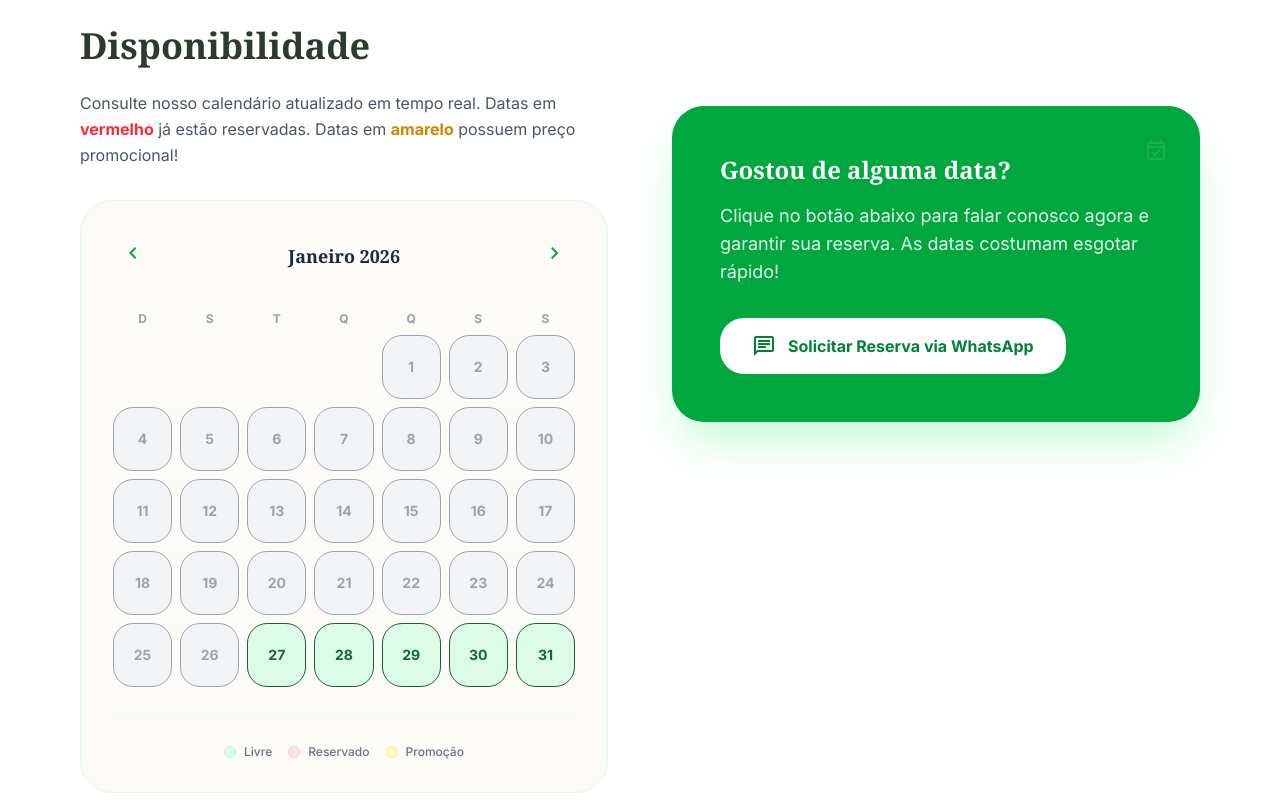
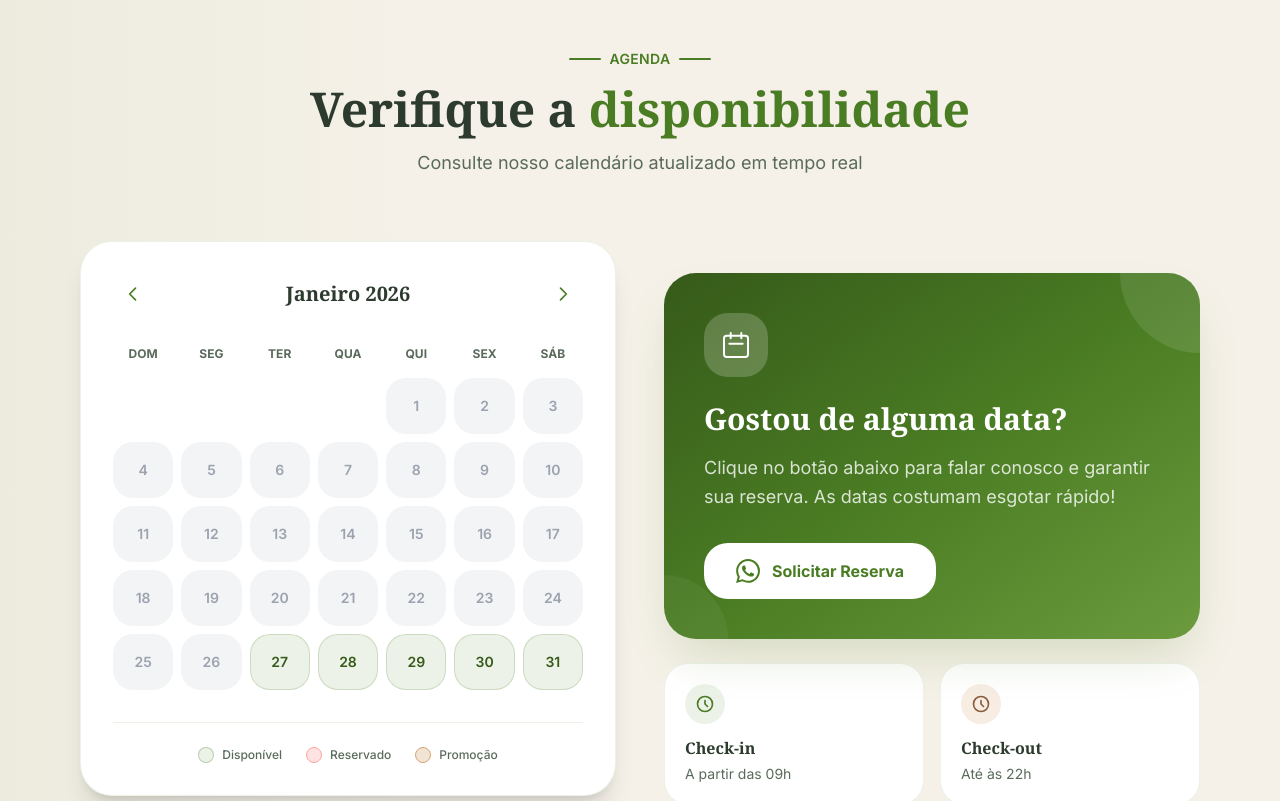
Before and after one commit to ndrd79/landinmenin, a Next.js app: page / in a window 1280 px wide. Shown: the part 5860-6661 px from the top of the page. Built offline with nearby package versions, Linux system fonts and the light colour scheme; no server answers; the database is empty.

Commit message:
redesign: update Calendario with organic colors and improved CTA card

```diff
--- a/src/app/globals.css
+++ b/src/app/globals.css
@@ -150,45 +150,49 @@
   fill: white;
 }
 
-/* Calendar Day States */
+/* Calendar Day States - Organic Biophilic Colors */
 .day-available {
-  background: #dcfce7;
-  color: #166534;
-  cursor: pointer;
+  background: rgba(74, 124, 35, 0.1);
+  color: #365A1A;
+  border: 1px solid rgba(74, 124, 35, 0.2);
 }
 
 .day-available:hover {
-  background: #22c55e !important;
+  background: #4A7C23 !important;
   color: white !important;
+  border-color: #4A7C23 !important;
 }
 
 .day-reserved {
-  background: #fee2e2;
-  color: #b91c1c;
+  background: #FEE2E2;
+  color: #991B1B;
+  border: 1px solid #FECACA;
   cursor: not-allowed;
 }
 
 .day-promotion {
-  background: #fef9c3;
-  color: #854d0e;
-  border: 2px solid #facc15;
-  cursor: pointer;
+  background: rgba(212, 165, 116, 0.2);
+  color: #8B5E3C;
+  border: 2px solid #D4A574;
 }
 
 .day-promotion:hover {
-  background: #fde047;
+  background: rgba(212, 165, 116, 0.4);
 }
 
 .day-past {
-  background: #f3f4f6;
-  color: #9ca3af;
+  background: #F3F4F6;
+  color: #9CA3AF;
+  border: 1px solid transparent;
   cursor: not-allowed;
 }
 
 .day-selected {
-  background: #facc15 !important;
-  color: #854d0e !important;
+  background: #D4A574 !important;
+  color: #8B5E3C !important;
+  border-color: #A67B5B !important;
   transform: scale(1.05);
+  box-shadow: 0 4px 12px rgba(212, 165, 116, 0.4);
 }
 
 /* FAQ Styles - Details/Summary normalization */
--- a/src/components/site/Calendario.tsx
+++ b/src/components/site/Calendario.tsx
@@ -1,6 +1,6 @@
 'use client'
 
-import { useState, useEffect } from 'react'
+import { useState } from 'react'
 
 interface Agendamento {
     data: string
@@ -28,7 +28,7 @@
 
     // Fill empty days at start
     for (let i = 0; i < startDay; i++) {
-        days.push(<div key={`empty-${i}`} className="h-12 md:h-16" />)
+        days.push(<div key={`empty-${i}`} className="h-12 md:h-14" />)
     }
 
     for (let day = 1; day <= totalDays; day++) {
@@ -48,11 +48,11 @@
             <div
                 key={day}
                 onClick={() => !isPast && status === 'disponivel' && setSelectedDate(dateStr)}
-                className={`h-12 md:h-16 flex flex-col items-center justify-center rounded-xl border text-sm font-bold transition-all relative group ${statusClass} ${selectedDate === dateStr ? 'day-selected' : ''}`}
+                className={`h-12 md:h-14 flex flex-col items-center justify-center rounded-xl text-sm font-semibold transition-all relative cursor-pointer ${statusClass} ${selectedDate === dateStr ? 'day-selected' : ''}`}
             >
                 {day}
                 {agendamento?.preco_especial && status === 'promocao' && (
-                    <span className="text-[10px] absolute bottom-1 text-orange-600">R${agendamento.preco_especial}</span>
+                    <span className="text-[9px] absolute -bottom-0.5 text-accent font-bold">R${agendamento.preco_especial}</span>
                 )}
             </div>
         )
@@ -64,68 +64,136 @@
     ]
 
     return (
-        <section className="bg-white px-6 py-20 lg:px-20" id="agenda">
-            <div className="mx-auto max-w-[1280px]">
-                <div className="grid lg:grid-cols-2 gap-16 items-start">
-                    <div>
-                        <h2 className="text-3xl font-bold text-text-main md:text-4xl mb-6">Disponibilidade</h2>
-                        <p className="text-gray-600 mb-8 leading-relaxed">
-                            Consulte nosso calendário atualizado em tempo real. Datas em <span className="text-red-500 font-bold">vermelho</span> já estão reservadas. Datas em <span className="text-yellow-600 font-bold">amarelo</span> possuem preço promocional!
+        <section className="relative py-24 px-6 lg:px-20 bg-background-warm overflow-hidden" id="agenda">
+            {/* Background */}
+            <div className="absolute inset-0 pointer-events-none">
+                <div className="absolute top-0 left-0 w-1/3 h-full bg-gradient-to-r from-primary/5 to-transparent" />
+            </div>
+
+            <div className="mx-auto max-w-[1280px] relative z-10">
+                {/* Header */}
+                <div className="text-center mb-16">
+                    <div className="inline-flex items-center gap-2 text-primary mb-4">
+                        <div className="w-8 h-0.5 bg-primary rounded-full" />
+                        <span className="text-sm font-semibold uppercase tracking-wide">Agenda</span>
+                        <div className="w-8 h-0.5 bg-primary rounded-full" />
+                    </div>
+                    <h2 className="text-3xl md:text-4xl lg:text-5xl font-bold text-text-main mb-4">
+                        Verifique a{' '}
+                        <span className="text-primary">disponibilidade</span>
+                    </h2>
+                    <p className="text-lg text-text-muted max-w-2xl mx-auto">
+                        Consulte nosso calendário atualizado em tempo real
                     </p>
+                </div>
 
-                        <div className="bg-background-light p-6 md:p-8 rounded-3xl border border-green-100">
+                <div className="grid lg:grid-cols-2 gap-12 items-start">
+                    {/* Calendar */}
+                    <div className="bg-white p-6 md:p-8 rounded-3xl shadow-xl border border-primary/10">
+                        {/* Month Navigation */}
                         <div className="flex items-center justify-between mb-8">
-                                <button onClick={() => setCurrentDate(new Date(year, month - 1))} className="p-2 hover:bg-white rounded-full transition-colors">
-                                    <span className="material-symbols-outlined text-green-600">chevron_left</span>
+                            <button
+                                onClick={() => setCurrentDate(new Date(year, month - 1))}
+                                className="w-10 h-10 flex items-center justify-center hover:bg-primary/10 rounded-xl transition-colors cursor-pointer"
+                            >
+                                <svg className="w-5 h-5 text-primary" fill="none" stroke="currentColor" viewBox="0 0 24 24">
+                                    <path strokeLinecap="round" strokeLinejoin="round" strokeWidth={2} d="M15 19l-7-7 7-7" />
+                                </svg>
                             </button>
-                                <h3 className="text-lg font-bold text-gray-800">{monthNames[month]} {year}</h3>
-                                <button onClick={() => setCurrentDate(new Date(year, month + 1))} className="p-2 hover:bg-white rounded-full transition-colors">
-                                    <span className="material-symbols-outlined text-green-600">chevron_right</span>
+                            <h3 className="text-xl font-bold text-text-main">{monthNames[month]} {year}</h3>
+                            <button
+                                onClick={() => setCurrentDate(new Date(year, month + 1))}
+                                className="w-10 h-10 flex items-center justify-center hover:bg-primary/10 rounded-xl transition-colors cursor-pointer"
+                            >
+                                <svg className="w-5 h-5 text-primary" fill="none" stroke="currentColor" viewBox="0 0 24 24">
+                                    <path strokeLinecap="round" strokeLinejoin="round" strokeWidth={2} d="M9 5l7 7-7 7" />
+                                </svg>
                             </button>
                         </div>
 
+                        {/* Days Header */}
                         <div className="grid grid-cols-7 gap-2 text-center mb-4">
-                                {['D', 'S', 'T', 'Q', 'Q', 'S', 'S'].map(d => (
-                                    <span key={d} className="text-xs font-bold text-gray-400">{d}</span>
+                            {['Dom', 'Seg', 'Ter', 'Qua', 'Qui', 'Sex', 'Sáb'].map((d, i) => (
+                                <span key={i} className="text-xs font-bold text-text-muted uppercase">{d}</span>
                             ))}
+                        </div>
+
+                        {/* Days Grid */}
+                        <div className="grid grid-cols-7 gap-2">
                             {days}
                         </div>
 
-                            <div className="flex flex-wrap gap-4 mt-8 pt-6 border-t border-green-50 justify-center">
+                        {/* Legend */}
+                        <div className="flex flex-wrap gap-6 mt-8 pt-6 border-t border-primary/10 justify-center">
                             <div className="flex items-center gap-2">
-                                    <div className="w-3 h-3 rounded-full bg-green-100 border border-green-200"></div>
-                                    <span className="text-xs font-medium text-gray-500">Livre</span>
+                                <div className="w-4 h-4 rounded-lg bg-primary/10 border border-primary/30"></div>
+                                <span className="text-xs font-medium text-text-muted">Disponível</span>
                             </div>
                             <div className="flex items-center gap-2">
-                                    <div className="w-3 h-3 rounded-full bg-red-100 border border-red-200"></div>
-                                    <span className="text-xs font-medium text-gray-500">Reservado</span>
+                                <div className="w-4 h-4 rounded-lg bg-red-100 border border-red-300"></div>
+                                <span className="text-xs font-medium text-text-muted">Reservado</span>
                             </div>
                             <div className="flex items-center gap-2">
-                                    <div className="w-3 h-3 rounded-full bg-yellow-100 border border-yellow-200"></div>
-                                    <span className="text-xs font-medium text-gray-500">Promoção</span>
-                                </div>
+                                <div className="w-4 h-4 rounded-lg bg-accent/30 border border-accent"></div>
+                                <span className="text-xs font-medium text-text-muted">Promoção</span>
                             </div>
                         </div>
                     </div>
 
-                    <div className="lg:pt-20">
-                        <div className="bg-green-600 rounded-3xl p-8 md:p-12 text-white shadow-2xl shadow-green-200 relative overflow-hidden">
-                            <div className="absolute top-0 right-0 p-8 opacity-10">
-                                <span className="material-symbols-outlined text-[120px]">event_available</span>
+                    {/* CTA Card */}
+                    <div className="lg:pt-8">
+                        <div className="bg-gradient-to-br from-primary-dark via-primary to-primary-light rounded-3xl p-8 md:p-10 text-white shadow-2xl shadow-primary/20 relative overflow-hidden">
+                            {/* Decorative Elements */}
+                            <div className="absolute top-0 right-0 w-40 h-40 bg-white/10 rounded-full -translate-y-1/2 translate-x-1/2" />
+                            <div className="absolute bottom-0 left-0 w-32 h-32 bg-white/5 rounded-full translate-y-1/2 -translate-x-1/2" />
+
+                            {/* Icon */}
+                            <div className="relative z-10 w-16 h-16 bg-white/20 rounded-2xl flex items-center justify-center mb-6">
+                                <svg className="w-8 h-8 text-white" fill="none" stroke="currentColor" viewBox="0 0 24 24">
+                                    <path strokeLinecap="round" strokeLinejoin="round" strokeWidth={1.5} d="M8 7V3m8 4V3m-9 8h10M5 21h14a2 2 0 002-2V7a2 2 0 00-2-2H5a2 2 0 00-2 2v12a2 2 0 002 2z" />
+                                </svg>
                             </div>
-                            <h3 className="text-2xl font-bold mb-4">Gostou de alguma data?</h3>
-                            <p className="mb-8 opacity-90 text-lg">
-                                Clique no botão abaixo para falar conosco agora e garantir sua reserva. As datas costumam esgotar rápido!
+
+                            <h3 className="relative z-10 text-2xl md:text-3xl font-bold mb-4">
+                                Gostou de alguma data?
+                            </h3>
+                            <p className="relative z-10 text-white/80 text-lg mb-8 leading-relaxed">
+                                Clique no botão abaixo para falar conosco e garantir sua reserva. As datas costumam esgotar rápido!
                             </p>
+
                             <a
                                 href="https://wa.me/5518997473445?text=Olá! Gostaria de consultar a disponibilidade de uma data."
                                 target="_blank"
                                 rel="noopener noreferrer"
-                                className="inline-flex items-center gap-3 bg-white text-green-700 px-8 py-4 rounded-2xl font-bold hover:scale-105 transition-transform"
+                                className="relative z-10 inline-flex items-center gap-3 bg-white text-primary px-8 py-4 rounded-2xl font-bold hover:shadow-lg hover:-translate-y-1 transition-all duration-300 cursor-pointer"
                             >
-                                <span className="material-symbols-outlined">chat</span>
-                                Solicitar Reserva via WhatsApp
+                                <svg className="w-6 h-6" fill="currentColor" viewBox="0 0 24 24">
+                                    <path d="M17.472 14.382c-.297-.149-1.758-.867-2.03-.967-.273-.099-.471-.148-.67.15-.197.297-.767.966-.94 1.164-.173.199-.347.223-.644.075-.297-.15-1.255-.463-2.39-1.475-.883-.788-1.48-1.761-1.653-2.059-.173-.297-.018-.458.13-.606.134-.133.298-.347.446-.52.149-.174.198-.298.298-.497.099-.198.05-.371-.025-.52-.075-.149-.669-1.612-.916-2.207-.242-.579-.487-.5-.669-.51-.173-.008-.371-.01-.57-.01-.198 0-.52.074-.792.372-.272.297-1.04 1.016-1.04 2.479 0 1.462 1.065 2.875 1.213 3.074.149.198 2.096 3.2 5.077 4.487.709.306 1.262.489 1.694.625.712.227 1.36.195 1.871.118.571-.085 1.758-.719 2.006-1.413.248-.694.248-1.289.173-1.413-.074-.124-.272-.198-.57-.347m-5.421 7.403h-.004a9.87 9.87 0 01-5.031-1.378l-.361-.214-3.741.982.998-3.648-.235-.374a9.86 9.86 0 01-1.51-5.26c.001-5.45 4.436-9.884 9.888-9.884 2.64 0 5.122 1.03 6.988 2.898a9.825 9.825 0 012.893 6.994c-.003 5.45-4.437 9.884-9.885 9.884m8.413-18.297A11.815 11.815 0 0012.05 0C5.495 0 .16 5.335.157 11.892c0 2.096.547 4.142 1.588 5.945L.057 24l6.305-1.654a11.882 11.882 0 005.683 1.448h.005c6.554 0 11.89-5.335 11.893-11.893a11.821 11.821 0 00-3.48-8.413z" />
+                                </svg>
+                                Solicitar Reserva
                             </a>
+                        </div>
+
+                        {/* Info Cards */}
+                        <div className="grid grid-cols-2 gap-4 mt-6">
+                            <div className="bg-white rounded-2xl p-5 border border-primary/10">
+                                <div className="w-10 h-10 bg-primary/10 rounded-xl flex items-center justify-center mb-3">
+                                    <svg className="w-5 h-5 text-primary" fill="none" stroke="currentColor" viewBox="0 0 24 24">
+                                        <path strokeLinecap="round" strokeLinejoin="round" strokeWidth={2} d="M12 8v4l3 3m6-3a9 9 0 11-18 0 9 9 0 0118 0z" />
+                                    </svg>
+                                </div>
+                                <h4 className="font-bold text-text-main mb-1">Check-in</h4>
+                                <p className="text-sm text-text-muted">A partir das 09h</p>
+                            </div>
+                            <div className="bg-white rounded-2xl p-5 border border-primary/10">
+                                <div className="w-10 h-10 bg-accent/20 rounded-xl flex items-center justify-center mb-3">
+                                    <svg className="w-5 h-5 text-secondary" fill="none" stroke="currentColor" viewBox="0 0 24 24">
+                                        <path strokeLinecap="round" strokeLinejoin="round" strokeWidth={2} d="M12 8v4l3 3m6-3a9 9 0 11-18 0 9 9 0 0118 0z" />
+                                    </svg>
+                                </div>
+                                <h4 className="font-bold text-text-main mb-1">Check-out</h4>
+                                <p className="text-sm text-text-muted">Até às 22h</p>
+                            </div>
                         </div>
                     </div>
                 </div>
```
Lines whose indentation alone changed are shown as unchanged.
